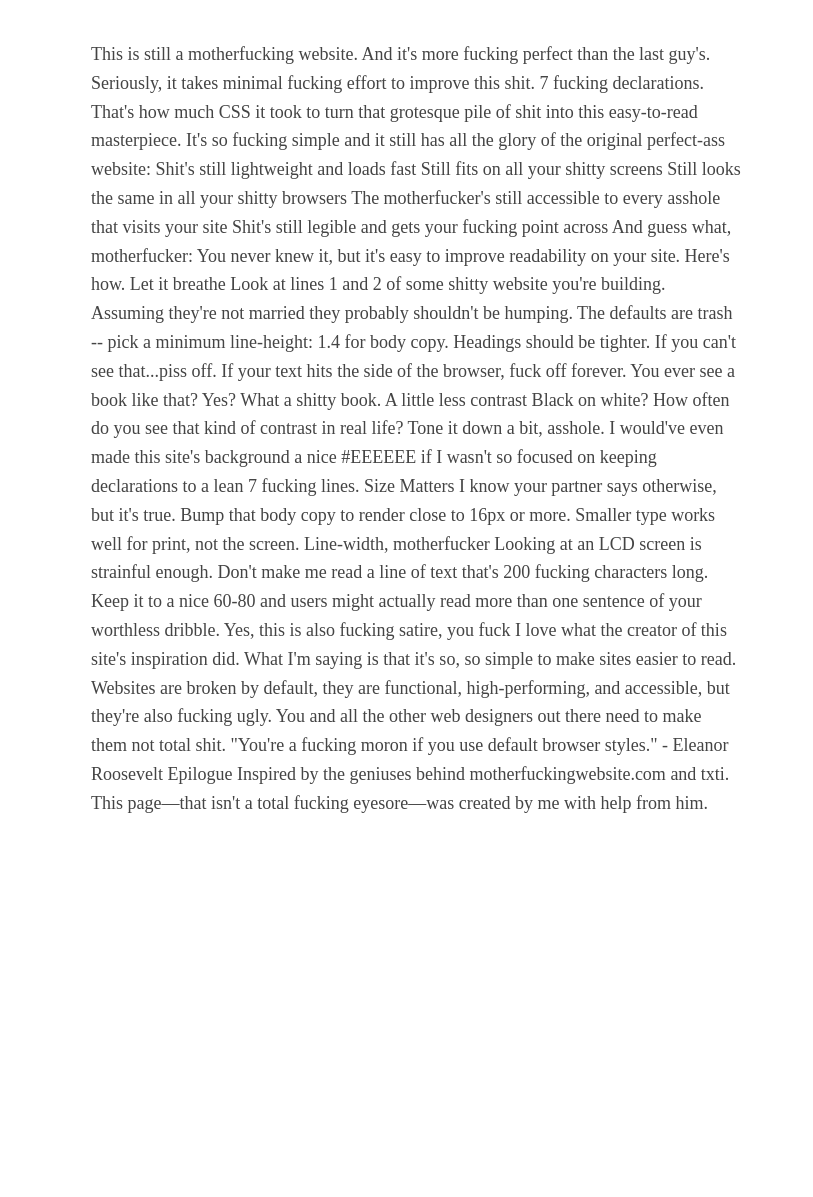
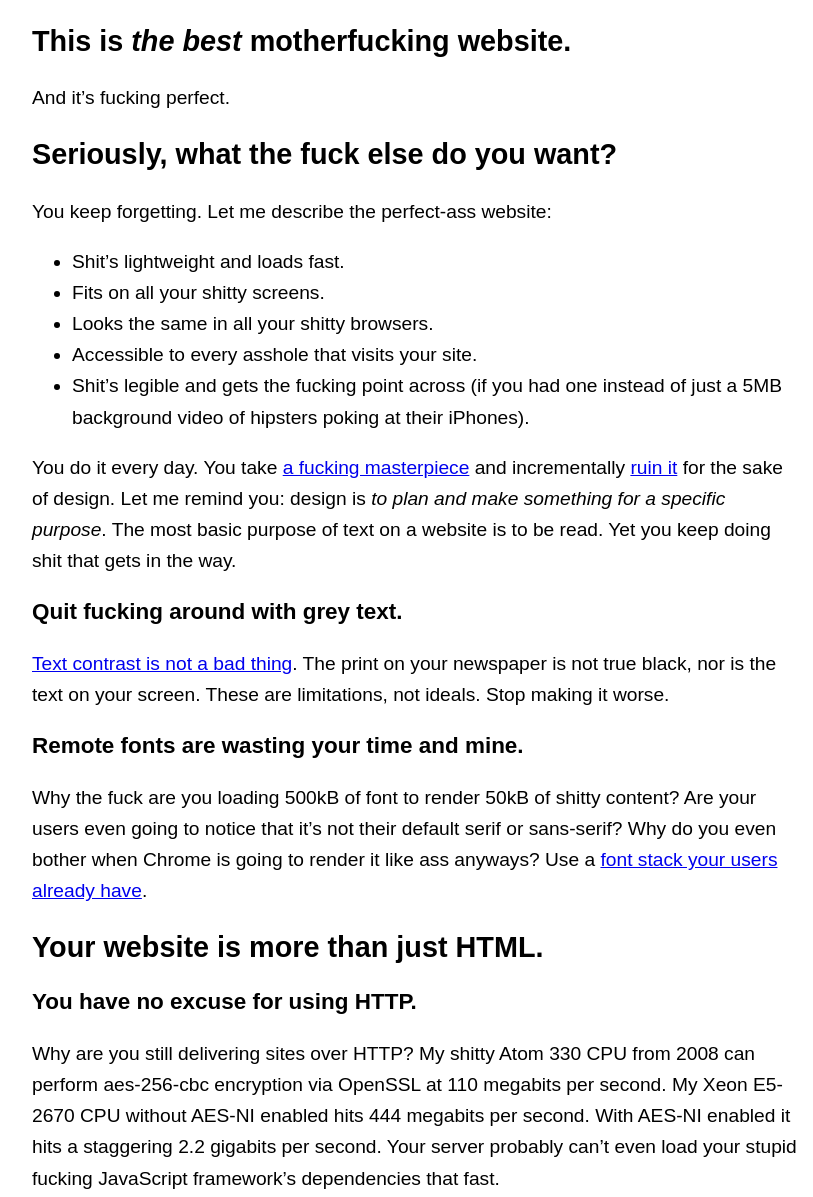
Before and after one commit to jjeleven11/bestmotherfuckingwebsite, a plain HTML site: page index.html in a window 1280 px wide. Shown: the top 1197 px of the page, without its empty margins (224-1037 px from the left). Before the commit the page ends 858 px from the top, so only its background shows below. Drawn offline with Linux system fonts and the light colour scheme.

Commit message:
Update index.html

```diff
--- a/index.html
+++ b/index.html
@@ -1,46 +1,56 @@
-<head><meta charset="utf-8"><meta name="viewport" content="width=device-width, initial-scale=1"><title>Better Motherfucking Website</title><style type="text/css">body{margin:40px
-auto;max-width:650px;line-height:1.6;font-size:18px;color:#444;padding:0
-10px}h1,h2,h3{line-height:1.2}</style></head>
-This is still a motherfucking website.
-And it's more fucking perfect than the last guy's.
-Seriously, it takes minimal fucking effort to improve this shit.
-
-7 fucking declarations.
-
-That's how much CSS it took to turn that grotesque pile of shit into this easy-to-read masterpiece. It's so fucking simple and it still has all the glory of the original perfect-ass website:
-
-    Shit's still lightweight and loads fast
-    Still fits on all your shitty screens
-    Still looks the same in all your shitty browsers
-    The motherfucker's still accessible to every asshole that visits your site
-    Shit's still legible and gets your fucking point across
-
-And guess what, motherfucker:
-
-You never knew it, but it's easy to improve readability on your site. Here's how.
-Let it breathe
-
-Look at lines 1 and 2 of some shitty website you're building. Assuming they're not married they probably shouldn't be humping. The defaults are trash -- pick a minimum line-height: 1.4 for body copy. Headings should be tighter. If you can't see that...piss off.
-
-If your text hits the side of the browser, fuck off forever. You ever see a book like that? Yes? What a shitty book.
-A little less contrast
-
-Black on white? How often do you see that kind of contrast in real life? Tone it down a bit, asshole. I would've even made this site's background a nice #EEEEEE if I wasn't so focused on keeping declarations to a lean 7 fucking lines.
-Size Matters
-
-I know your partner says otherwise, but it's true. Bump that body copy to render close to 16px or more. Smaller type works well for print, not the screen.
-Line-width, motherfucker
-
-Looking at an LCD screen is strainful enough. Don't make me read a line of text that's 200 fucking characters long. Keep it to a nice 60-80 and users might actually read more than one sentence of your worthless dribble.
-Yes, this is also fucking satire, you fuck
-
-I love what the creator of this site's inspiration did. What I'm saying is that it's so, so simple to make sites easier to read. Websites are broken by default, they are functional, high-performing, and accessible, but they're also fucking ugly. You and all the other web designers out there need to make them not total shit.
-
-    "You're a fucking moron if you use default browser styles."
-    - Eleanor Roosevelt
-
-Epilogue
-
-Inspired by the geniuses behind motherfuckingwebsite.com and txti.
-
-This page—that isn't a total fucking eyesore—was created by me with help from him.
+<!DOCTYPE html>
+<html lang="en">
+<meta charset="utf-8">
+<meta name="viewport" content="width=device-width, initial-scale=1">
+<title>Best Motherfucking Website</title>
+<style>
+	body{
+		margin:1em auto;
+		max-width:40em;
+		padding:0 .62em;
+		font:1.2em/1.62 sans-serif;
+	}
+	h1,h2,h3 {
+		line-height:1.2;
+	}
+	@media print{
+		body{
+			max-width:none
+		}
+	}
+</style>
+<article>
+	<header>
+		<h1>This is <em>the best</em> motherfucking website.</h1>
+		<aside>And it’s fucking perfect.</aside>
+	</header>
+	<h2>Seriously, what the fuck else do you want?</h2>
+	<p>You keep forgetting. Let me describe the perfect-ass website:
+	<ul>
+		<li>Shit’s lightweight and loads fast.
+		<li>Fits on all your shitty screens.
+		<li>Looks the same in all your shitty browsers.
+		<li>Accessible to every asshole that visits your site.
+		<li>Shit’s legible and gets the fucking point across (if you had one instead of just a 5MB background video of hipsters poking at their iPhones).
+	</ul>
+	<p>You do it every day. You take <a title="Motherfucking Website" href="http://motherfuckingwebsite.com/">a fucking masterpiece</a> and incrementally <a href="http://bettermotherfuckingwebsite.com" title="Better Motherfucking Website">ruin it</a> for the sake of design. Let me remind you: design is <dfn title="design">to plan and make something for a specific purpose</dfn>. The most basic purpose of text on a website is to be read. Yet you keep doing shit that gets in the way.
+	<h3 id="grey-text">Quit fucking around with grey text.</h3>
+	<p><a title="Contrast Rebellion" href="http://contrastrebellion.com/">Text contrast is not a bad thing</a>. The print on your newspaper is not true black, nor is the text on your screen. These are limitations, not ideals. Stop making it worse.
+	<h3 id="remote-fonts">Remote fonts are wasting your time and mine.</h3>
+	<p>Why the fuck are you loading 500kB of font to render 50kB of shitty content? Are your users even going to notice that it’s not their default serif or sans-serif? Why do you even bother when Chrome is going to render it like ass anyways? Use a <a href="http://www.awayback.com/index.php/2010/02/03/revised-font-stack/" title="Revised Font Stack">font stack your users already have</a>.
+	<h2>Your website is more than just HTML.</h2>
+	<h3 id="use-https">You have no excuse for using HTTP.</h3>
+	<p>Why are you still delivering sites over HTTP? My shitty Atom 330 CPU from 2008 can perform aes-256-cbc encryption via OpenSSL at 110 megabits per second. My Xeon E5-2670 CPU without AES-NI enabled hits 444 megabits per second. With AES-NI enabled it hits a staggering 2.2 gigabits per second. Your server probably can’t even load your stupid fucking JavaScript framework’s dependencies that fast.
+	<p>TLS certificates are cheap. Seriously, you can <a href="https://namecheap.pxf.io/c/476972/386170/5618?u=https%3A%2F%2Fwww.namecheap.com%2Fsecurity%2Fssl-certificates%2Fcomodo%2Fpositivessl.aspx" title="COMODO PositiveSSL Certificate via Namecheap">get them for US$9</a>. You paid twice that much for your idiotic domain name. You can even get them for free from <a href="https://letsencrypt.org/" title="Let’s Encrypt Free Certificate Authority">Let’s Encrypt</a>.
+	<p>HTTPS <a href="https://webmasters.googleblog.com/2014/08/https-as-ranking-signal.html" title="Google announces HTTPS support to affect pagerank">improves your search ranking</a> so people are more likely find your ramblings on the Google. It’s also required for <a href="https://http2.github.io/faq/" title="HTTP/2 Frequently Asked Questions">HTTP/2 support</a> which allows browsers to fetch resources more efficiently.
+	<h3 id="compression">This shit is gzipped.</h3>
+	<p>Your webserver is perfectly capable of compressing HTML. My Atom 330 CPU can perform single-core <code>gzip -6</code> on random data at 51 megabits per second. My Xeon E5-2670 from 2012 can do this at 216 megabits per second. Your meme website isn’t as random as you think it is and will compress much faster.
+	<h3 id="caching">Cache is Money</h3>
+	<p>It’s bad enough you’re forcing users to load 5MB of hero image and JavaScript framework. Why are you making them reload it every time they visit your shitty website? Bandwidth is cheap but it isn’t free. Via data charges or waiting, someone is paying for your fucking laziness.
+	<h2>This is a website. Look at it. You’ve never seen one before.</h2>
+	<p>Like the man who’s never grown out his beard has no idea what his true natural state is, you have no fucking idea what a website is. All you have ever seen are shitty skeuomorphic bastardizations of what should be text communicating a fucking message. This is a real, naked website. Look at it. It’s fucking beautiful.
+	<h3>Yes, this is fucking satire, you fuck</h3>
+	<p>I’m not actually saying your shitty site should look like this. What I’m saying is that all the problems we have with websites are <strong>ones we create ourselves</strong>. Websites aren’t broken by default, they are functional, high-performing, and accessible. You break them. You son-of-a-bitch.
+	<h2>Even the best can be improved.</h2>
+	<p>If you can bring this website further beyond perfection, <a href="https://github.com/KeenRivals/bestmotherfucking.website" title="KeenRivals/bestmotherfucking.website on GitHub">send a pull request on GitHub</a>.
+</article>
```
